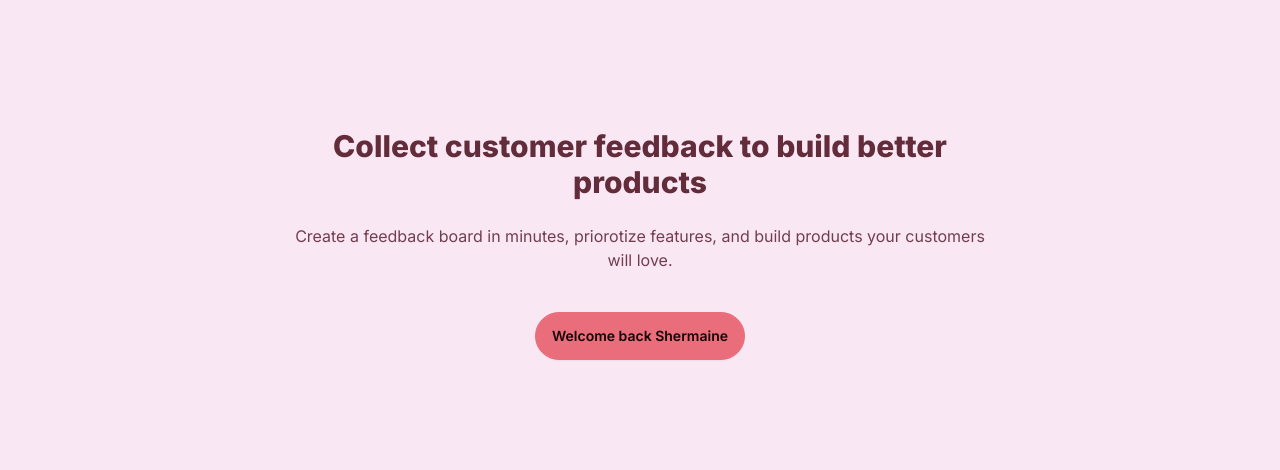
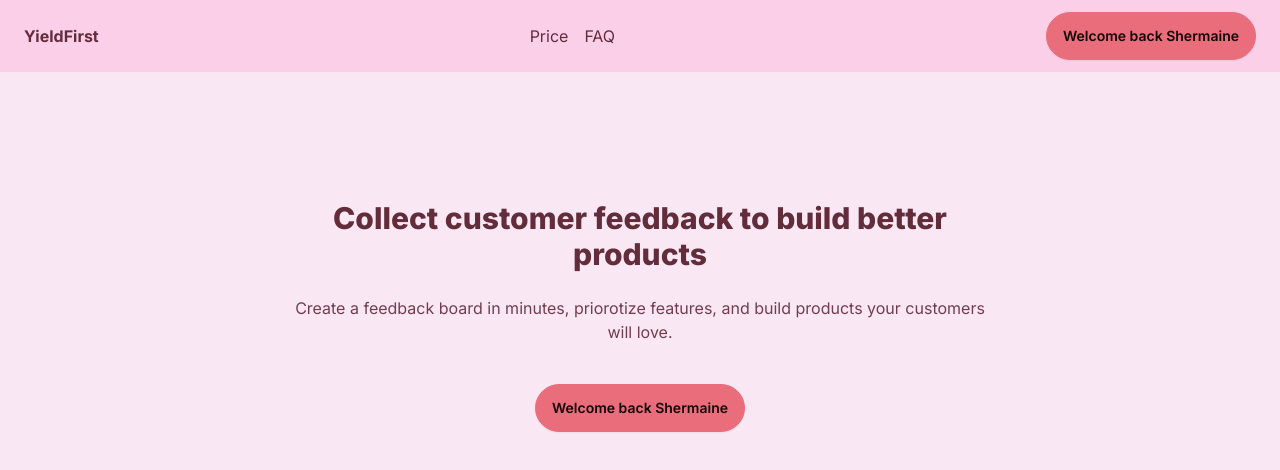
Before and after one commit to Mayst0731/yields, a Next.js app: page / in a window 1280 px wide. Shown: the top 470 px of the page. Built offline with nearby package versions, Linux system fonts and the light colour scheme.

Commit message:
Adding flexbox for header elements

```diff
--- a/app/page.js
+++ b/app/page.js
@@ -5,6 +5,18 @@ export default function Home() {
   const isLoggedin = true;
   return (
     <main>
+      <section className="bg-pink-200 flex justify-between items-center px-6 py-3">
+        <div className="font-bold">
+          YieldFirst
+        </div>
+        <div className="space-x-4">
+          <a className="link link-hover">Price</a>
+          <a className="link link-hover">FAQ</a>
+        </div>
+        <div>
+          <ButtonLogin isLoggedin={isLoggedin} name = {name}/>
+        </div>
+      </section>
       <section className="px-8 text-center py-32 max-w-3xl mx-auto">
         <h1 className="text-3xl font-extrabold mb-6">Collect customer feedback to build better products</h1>
         <div className="opacity-90 mb-10">
```
